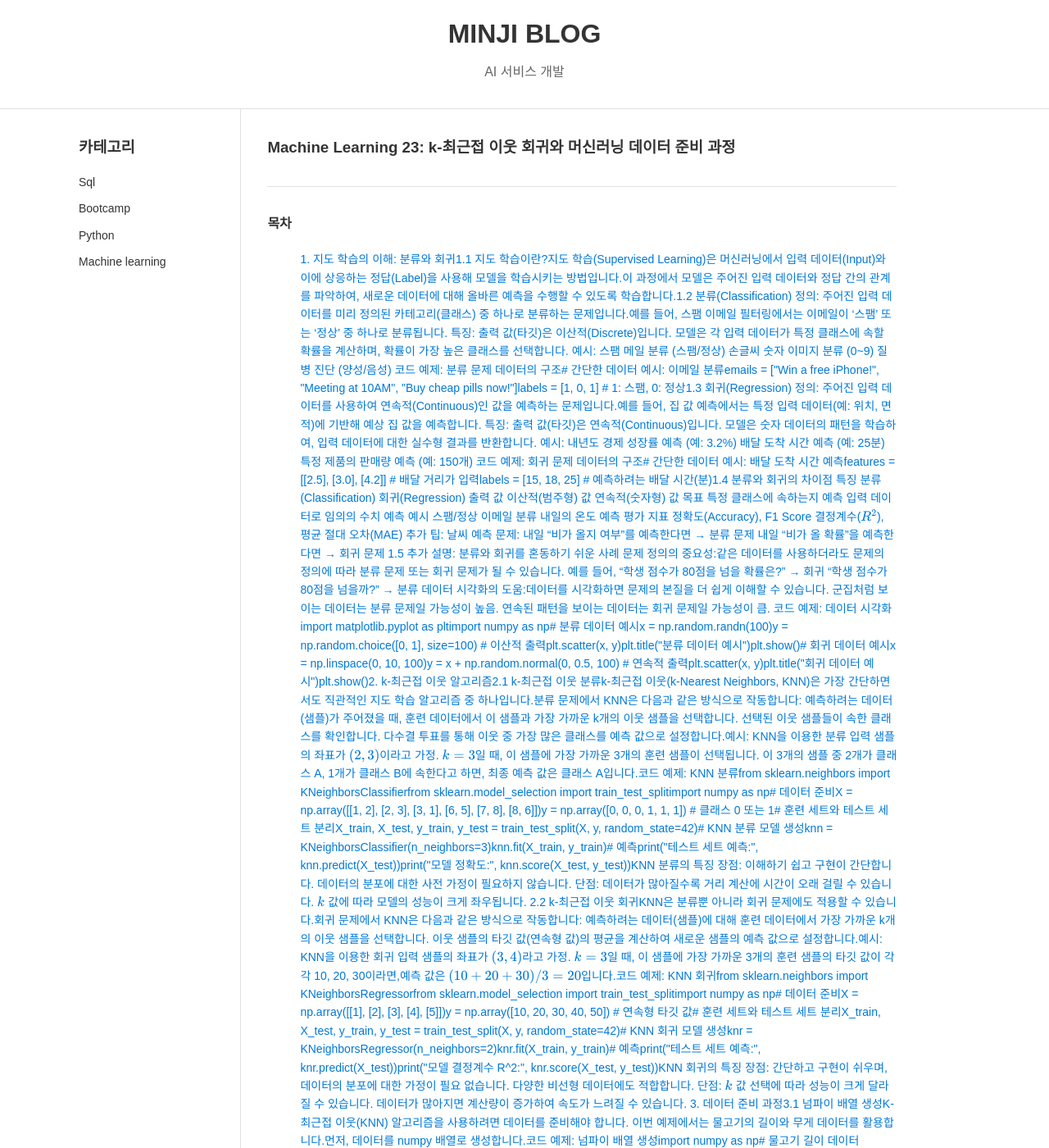
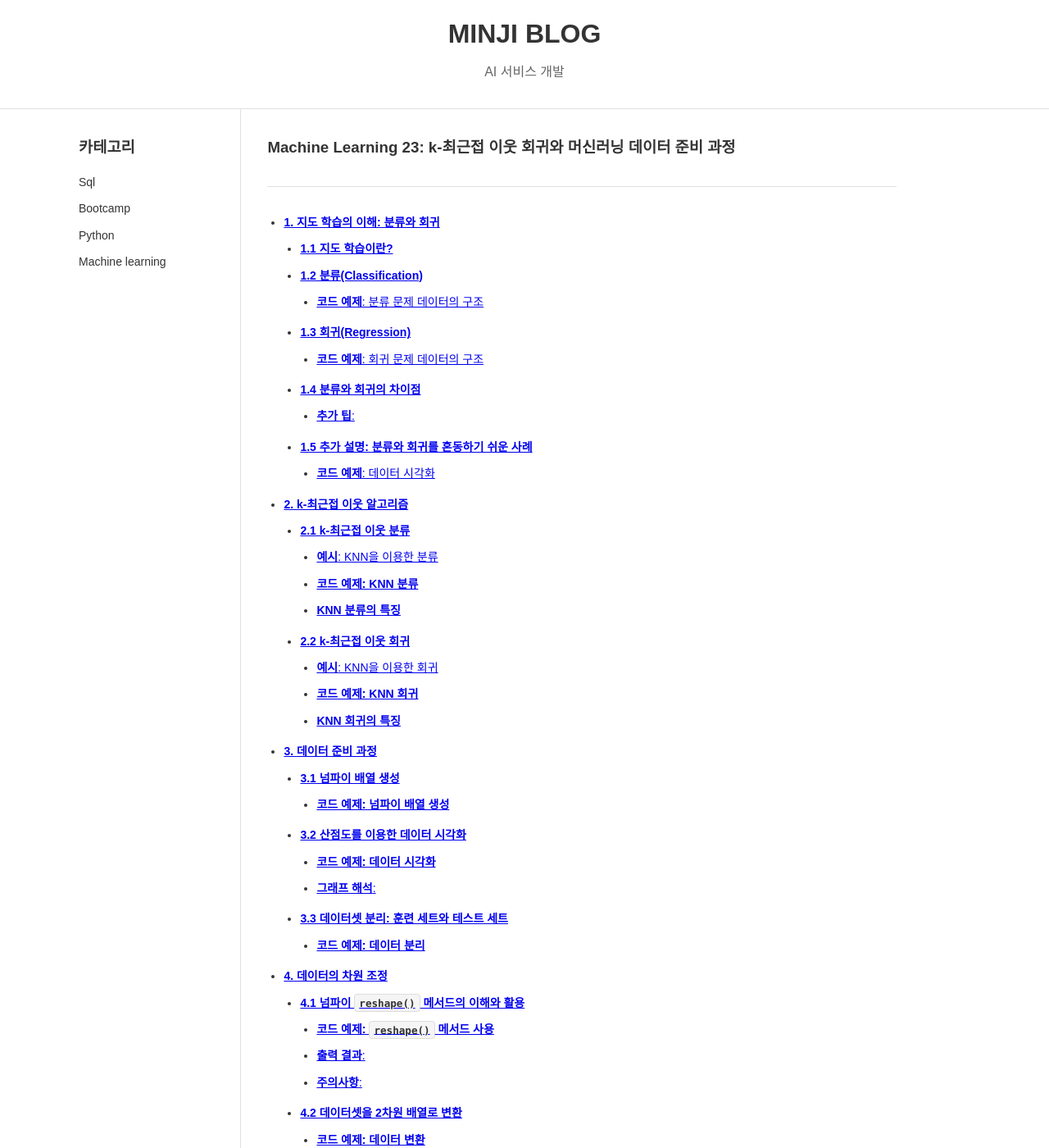
Before and after one commit to Mminzy22/Blog, a Jekyll site: the page built from _posts/Machine-Learning/2024-12-10-Machine-Learning23.md, in a window 1280 px wide and 1400 px high. Shown: the whole window at 82% size. Built offline with Jekyll 4.4.1, drawn with Linux system fonts in a browser that asks for light colours; nearby versions of some CDN libraries; comment, search, counter and statistics services are not loaded; some of the changed text lies outside the part shown.

Commit message:
update 목차

```diff
--- a/_config.yml
+++ b/_config.yml
@@ -15,6 +15,7 @@ plugins:
   - jekyll-paginate   # 페이지를 나누는 기능을 제공하는 플러그인
   - jekyll-sitemap    # 사이트맵을 자동으로 생성하는 플러그인
   - jekyll-archives   # 카테고리 및 태그별 아카이브를 생성하는 플러그인
+  - jekyll-toc
 
 # jekyll-archives 설정
 jekyll-archives:
--- a/_layouts/post.html
+++ b/_layouts/post.html
@@ -4,23 +4,6 @@ layout: default
 
 <h3 class="post-title">{{ page.title }}</h3>
 <hr class="post-divider"> <!-- 제목 밑에 줄 추가 -->
-
-<!-- 목차 섹션 -->
-<nav>
-    <h4>목차</h4>
-    <ul class="toc">
-      {% for heading in page.content | markdownify | split: '\n' %}
-        {% if heading contains '<h' %}
-          {% assign heading_level = heading | slice: 2, 1 %}
-          {% assign heading_text = heading | strip_html | strip_newlines %}
-          {% assign heading_id = heading_text | slugify %}
-          <li class="toc-level-{{ heading_level }}">
-            <a href="#{{ heading_id }}">{{ heading_text }}</a>
-          </li>
-        {% endif %}
-      {% endfor %}
-    </ul>
-  </nav>
 
 {{ content }}
 <!-- 각 페이지의 주요 콘텐츠를 삽입 -->
--- a/_posts/Machine-Learning/2024-12-10-Machine-Learning23.md
+++ b/_posts/Machine-Learning/2024-12-10-Machine-Learning23.md
@@ -5,7 +5,8 @@ date: 2024-12-10
 categories: [Machine Learning]
 ---
 
-
+* TOC
+{:toc}
 
 
 ### **1. 지도 학습의 이해: 분류와 회귀**
```
